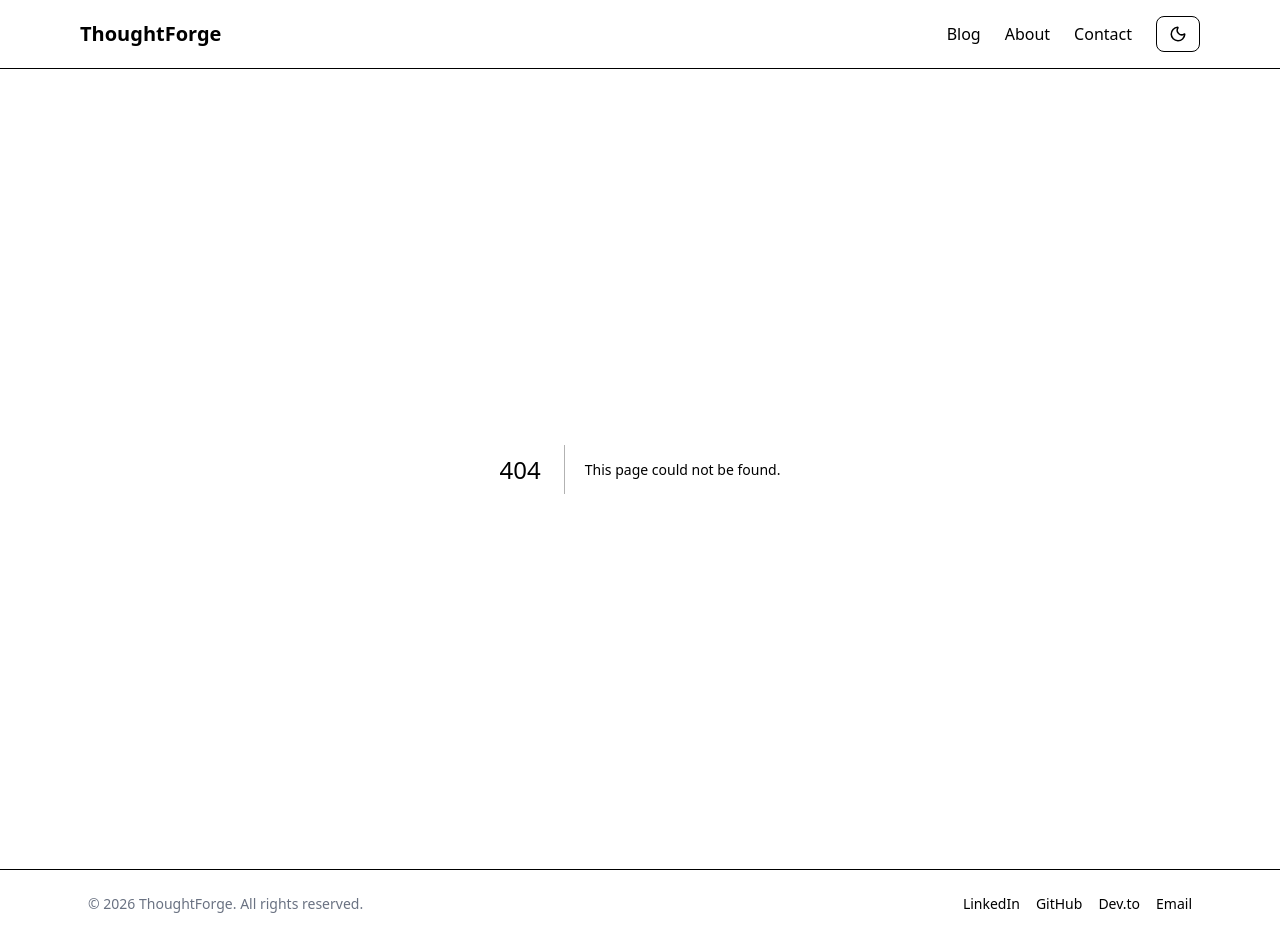
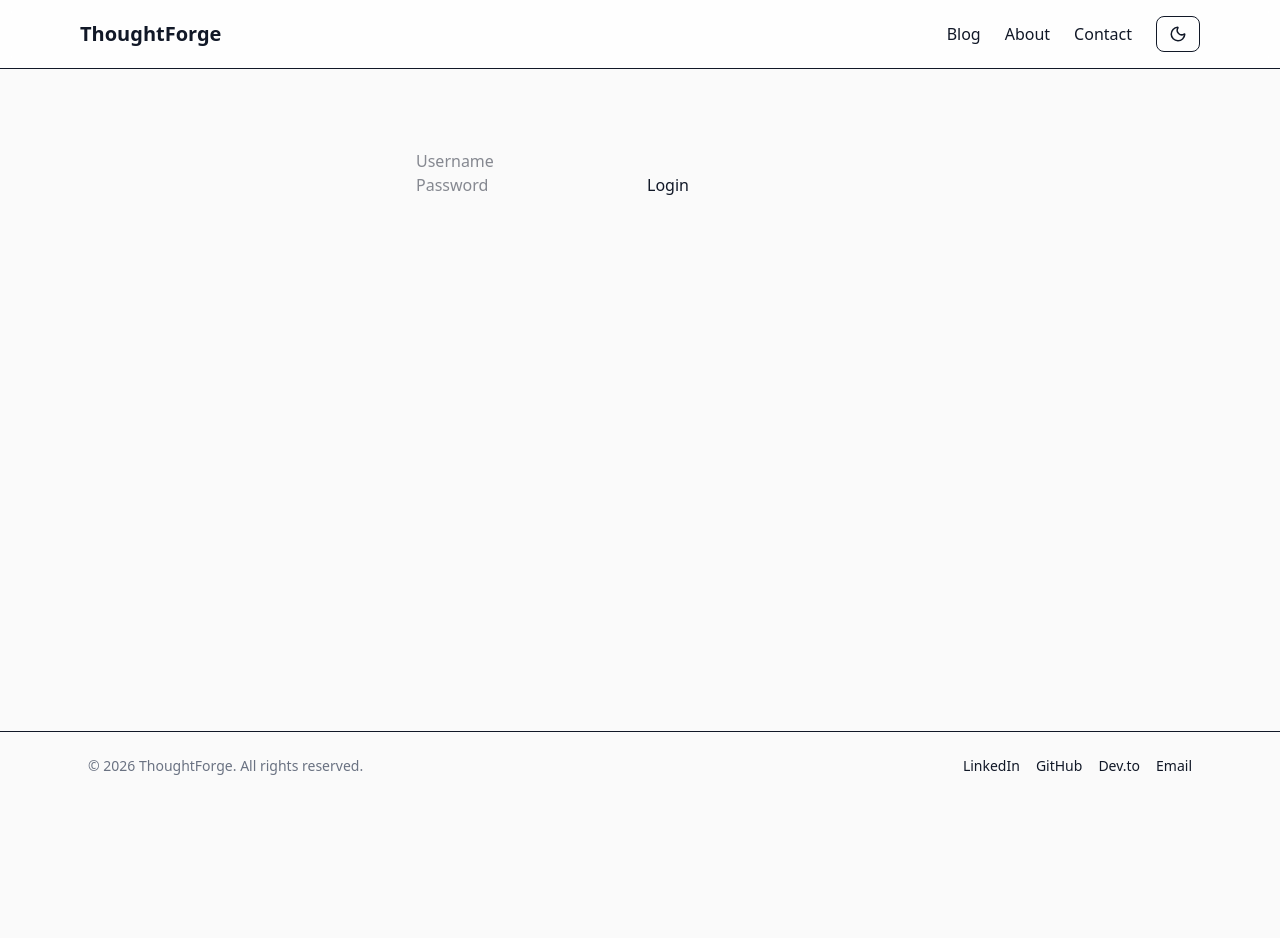
Before and after one commit to dainyjose/stackquill-web, a Next.js app: page /login in a window 1280 px wide. Before the commit this address had no page. After the commit the page ends 800 px from the top, so only its background shows below. Built offline with nearby package versions, Linux system fonts and the light colour scheme.

Commit message:
feat: add admin authentication with NextAuth

```diff
--- a/package.json
+++ b/package.json
@@ -15,6 +15,7 @@
     "gray-matter": "^4.0.3",
     "lucide-react": "^1.17.0",
     "next": "16.2.6",
+    "next-auth": "^4.24.14",
     "next-themes": "^0.4.6",
     "prisma": "^6.19.3",
     "react": "19.2.4",
--- a/src/app/admin/layout.tsx
+++ b/src/app/admin/layout.tsx
@@ -1,14 +1,21 @@
+import { getServerSession } from "next-auth";
+import { redirect } from "next/navigation";
 import AdminSidebar from "@/components/admin/AdminSidebar";
 
-export default function AdminLayout({
+export default async function AdminLayout({
   children,
 }: {
   children: React.ReactNode;
 }) {
+  const session = await getServerSession();
+
+  if (!session) {
+    redirect("/login");
+  }
+
   return (
     <div className="flex min-h-screen">
       <AdminSidebar />
-
       <main className="flex-1 p-8">{children}</main>
     </div>
   );
--- /dev/null
+++ b/src/app/api/auth/[...nextauth]/route.ts
@@ -0,0 +1,38 @@
+import NextAuth from "next-auth";
+import CredentialsProvider from "next-auth/providers/credentials";
+
+const handler = NextAuth({
+    providers: [
+        CredentialsProvider({
+            name: "Credentials",
+            credentials: {
+                username: {},
+                password: {},
+            },
+            async authorize(credentials) {
+                console.log("INPUT:", credentials);
+                console.log("ENV USER:", process.env.ADMIN_USERNAME);
+                console.log("ENV PASS:", process.env.ADMIN_PASSWORD);
+                if (
+                    credentials?.username === process.env.ADMIN_USERNAME &&
+                    credentials?.password === process.env.ADMIN_PASSWORD
+                ) {
+                    return {
+                        id: "1",
+                        name: "Admin",
+                    };
+                }
+
+                return null;
+            },
+        }),
+    ],
+    pages: {
+        signIn: "/login",
+    },
+    session: {
+        strategy: "jwt",
+    },
+});
+
+export { handler as GET, handler as POST };
--- /dev/null
+++ b/src/app/login/page.tsx
@@ -0,0 +1,57 @@
+"use client";
+
+import { signIn } from "next-auth/react";
+import { useRouter } from "next/navigation";
+import { useState } from "react";
+
+export default function LoginPage() {
+  const [username, setUsername] = useState("");
+  const [password, setPassword] = useState("");
+  const [error, setError] = useState("");
+
+  const router = useRouter();
+
+  const handleSubmit = async (e: React.FormEvent) => {
+    e.preventDefault();
+    setError("");
+
+    const result = await signIn("credentials", {
+      username,
+      password,
+      redirect: false,
+    });
+    if (result?.error) {
+      setError("Invalid username or password");
+      return;
+    }
+
+    router.push("/admin");
+  };
+
+  return (
+    <form
+      onSubmit={handleSubmit}
+      className="mx-auto mt-20 max-w-md"
+    >
+      {error && (
+        <div className="mb-4 rounded-lg border border-red-500 bg-red-50 p-3 text-red-600">
+          {error}
+        </div>
+      )}
+      <input
+        placeholder="Username"
+        value={username}
+        onChange={(e) => setUsername(e.target.value)}
+      />
+
+      <input
+        type="password"
+        placeholder="Password"
+        value={password}
+        onChange={(e) => setPassword(e.target.value)}
+      />
+
+      <button type="submit">Login</button>
+    </form>
+  );
+}
--- a/src/components/admin/AdminSidebar.tsx
+++ b/src/components/admin/AdminSidebar.tsx
@@ -1,8 +1,9 @@
 import Link from "next/link";
+import LogoutButton from "./LogoutButton";
 
 export default function AdminSidebar() {
   return (
-    <aside className="w-64 border-r p-6">
+    <aside className="flex w-64 flex-col border-r p-6">
       <h2 className="mb-8 text-xl font-bold">ThoughtForge</h2>
 
       <nav className="space-y-3">
@@ -34,6 +35,10 @@ export default function AdminSidebar() {
           Settings
         </Link>
       </nav>
+
+      <div className="mt-auto pt-6">
+        <LogoutButton />
+      </div>
     </aside>
   );
 }
--- /dev/null
+++ b/src/components/admin/LogoutButton.tsx
@@ -0,0 +1,18 @@
+"use client";
+
+import { signOut } from "next-auth/react";
+
+export default function LogoutButton() {
+  return (
+    <button
+      onClick={() =>
+        signOut({
+          callbackUrl: "/login",
+        })
+      }
+      className="w-full rounded-lg border px-4 py-2 text-left"
+    >
+      Logout
+    </button>
+  );
+}
--- /dev/null
+++ b/src/middleware.ts
@@ -0,0 +1,5 @@
+export { default } from "next-auth/middleware";
+
+export const config = {
+    matcher: ["/admin/:path*"],
+};
```
Also changed, not shown: 1 other file (tests, documents, lock files or other folders).
